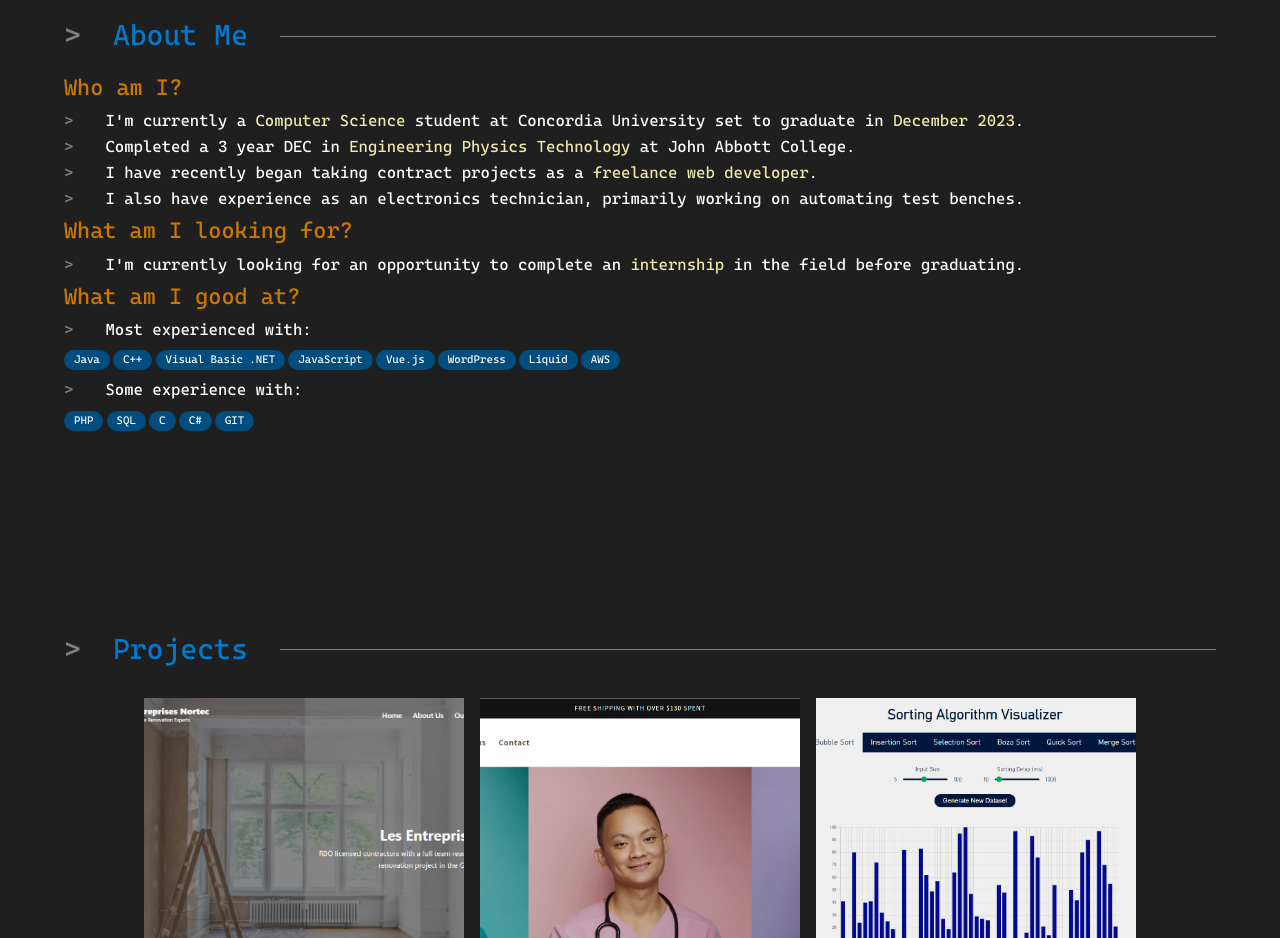
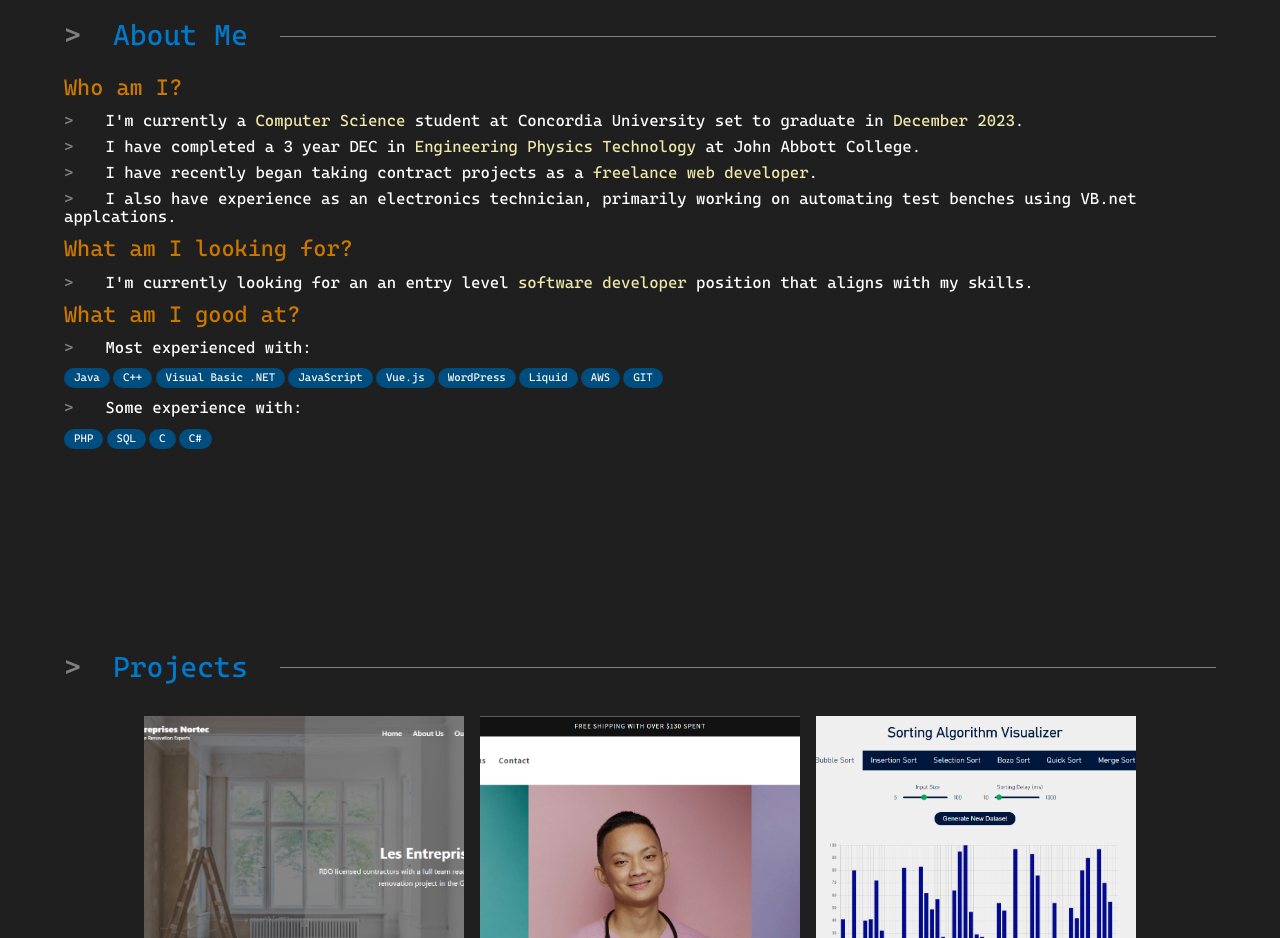
Before and after one commit to ShilohRodrigues/Portfolio, a Vue app: page / in a window 1280 px wide. Shown: the part 880-1818 px from the top of the page. Built offline with nearby package versions, Linux system fonts and the light colour scheme.

Commit message:
new resume

```diff
--- a/src/components/About.vue
+++ b/src/components/About.vue
@@ -50,11 +50,11 @@ onUnmounted(() => {
     <div :class="visibility" class="animate-me">
       <h3>Who am I?</h3>
       <p class="point-form">I'm currently a <span class="highlight">Computer Science</span> student at Concordia University set to graduate in <span class="highlight">December 2023</span>.</p>
-      <p class="point-form">Completed a 3 year DEC in <span class="highlight">Engineering Physics Technology</span> at John Abbott College.</p>
+      <p class="point-form">I have completed a 3 year DEC in <span class="highlight">Engineering Physics Technology</span> at John Abbott College.</p>
       <p class="point-form">I have recently began taking contract projects as a <span class="highlight">freelance web developer</span>.</p>
-      <p class="point-form">I also have experience as an electronics technician, primarily working on automating test benches.</p>
+      <p class="point-form">I also have experience as an electronics technician, primarily working on automating test benches using VB.net applcations.</p>
       <h3>What am I looking for?</h3>
-      <p class="point-form">I'm currently looking for an opportunity to complete an <span class="highlight">internship</span> in the field before graduating.</p>
+      <p class="point-form">I'm currently looking for an an entry level <span class="highlight">software developer</span> position that aligns with my skills.</p>
       <h3>What am I good at?</h3>
       <p class="point-form">Most experienced with:</p>
       <div class="tags">
@@ -66,6 +66,7 @@ onUnmounted(() => {
         <Tag name="WordPress"/>
         <Tag name="Liquid"/>
         <Tag name="AWS"/>
+        <Tag name="GIT"/>
       </div>
       <p class="point-form">Some experience with:</p>
       <div class="tags">
@@ -73,7 +74,6 @@ onUnmounted(() => {
         <Tag name="SQL"/>
         <Tag name="C"/>
         <Tag name="C#"/>
-        <Tag name="GIT"/>
       </div>
     </div>
   </div>
```
Also changed, not shown: 1 other file (tests, documents, lock files or other folders).
